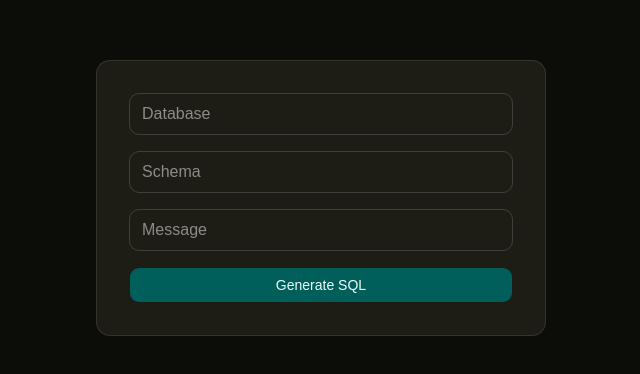
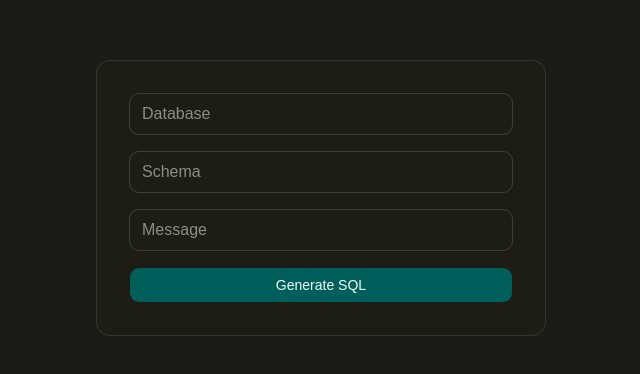
Before and after one commit to PatoleVedant/SQLGenerator, a React (Vite) app in the folder frontend/: page / in a window 1280 px wide. Shown: the part 182-556 px from the top of the page, without its empty margins (319-959 px from the left). Built offline with nearby package versions, Linux system fonts and the light colour scheme; what ldrs would draw is missing.

Commit message:
Update dark mode background color for improved contrast

```diff
--- a/frontend/src/App.css
+++ b/frontend/src/App.css
@@ -70,7 +70,7 @@
 }
 
 .dark {
-  --background: oklch(0.153 0.006 107.1);
+  --background: oklch(22.097% 0.00568 106.931);
   --foreground: oklch(0.988 0.003 106.5);
 
   --primary: oklch(0.437 0.078 188.216);
```
